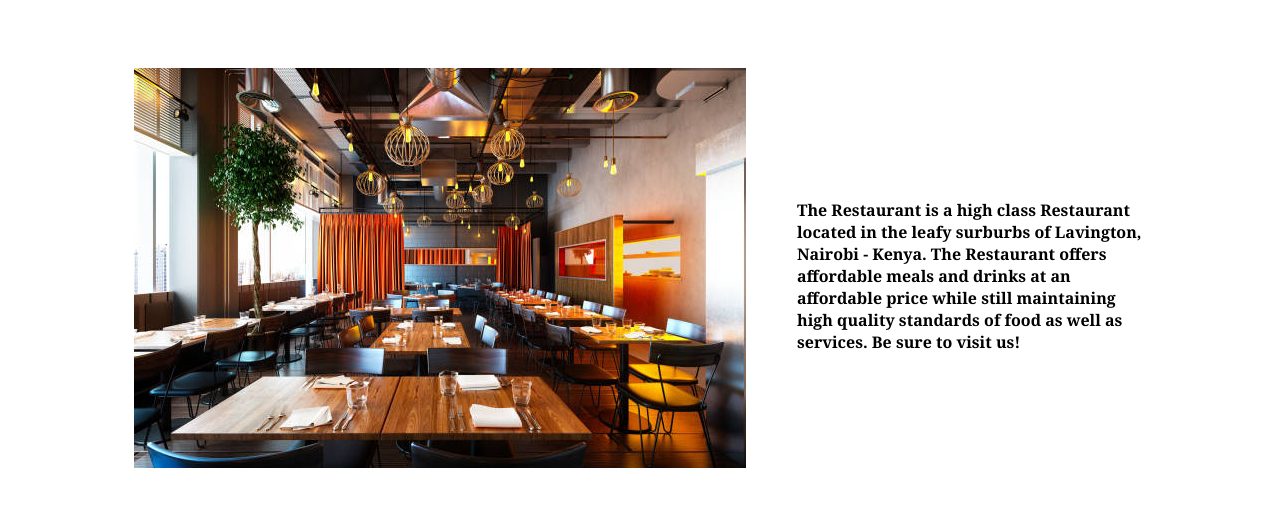
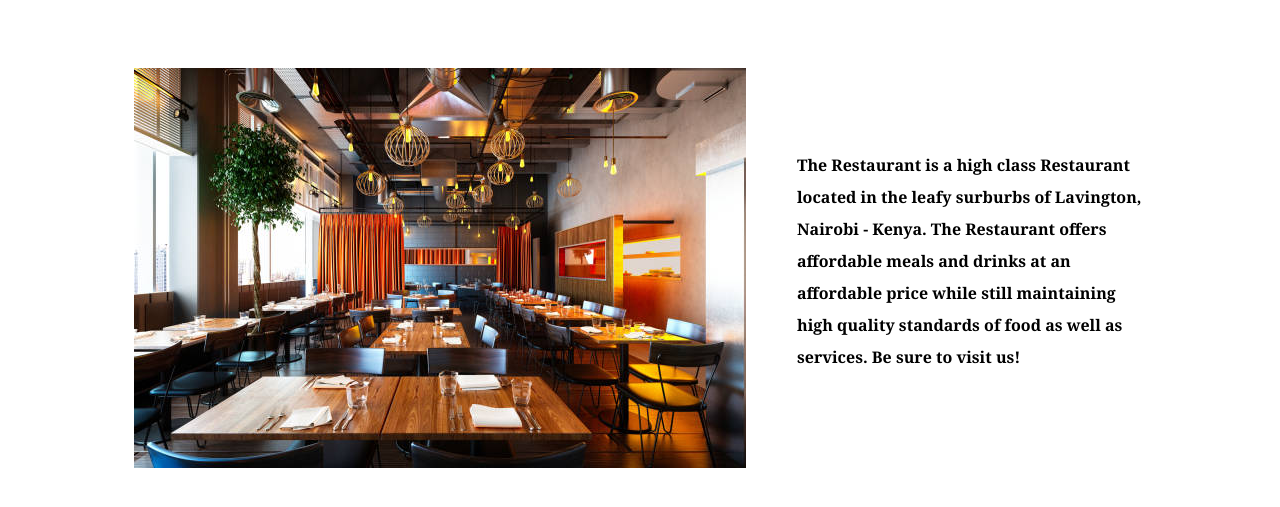
Before and after one commit to karvel-code/restaurant-page, a website built with webpack: page dist/index.html in a window 1280 px wide. Shown: the part 79-586 px from the top of the page. Built offline with nearby package versions, Linux system fonts and the light colour scheme.

Commit message:
Improve on styling

```diff
--- a/src/style.css
+++ b/src/style.css
@@ -8,7 +8,8 @@
 
 .img-text {
     margin-left: 5%;
-    margin-top: 13%;
+    margin-top: 8%;
     font-weight: 700 ;
     font-family: Georgia, 'Times New Roman', Times, serif;
+    line-height: 200%;
 }
```
